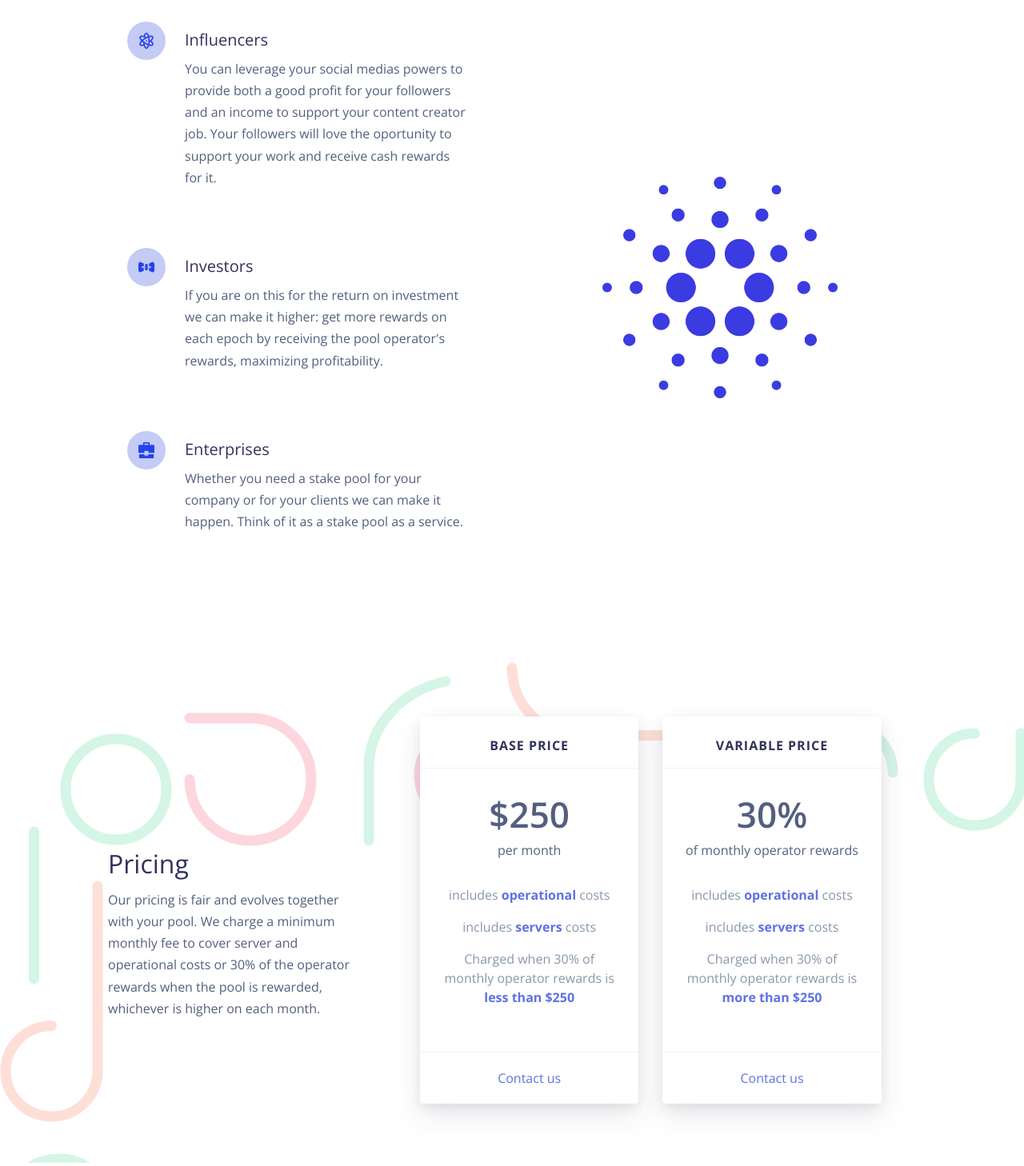
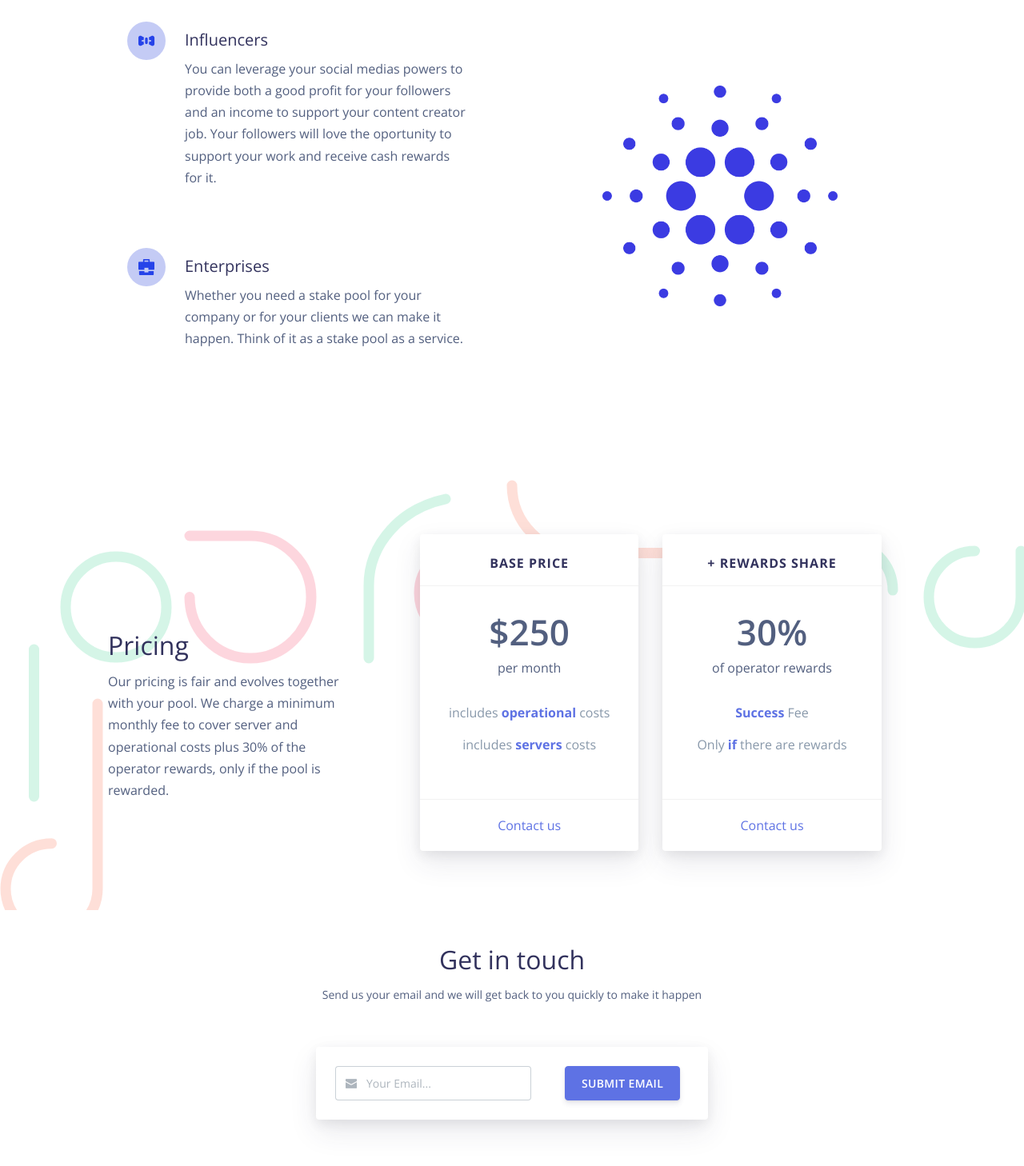
Before and after one commit to dindinho/dindinho.github.io, a plain HTML site: page index.html in a window 1280 px wide. Shown: the part 1782-3240 px from the top of the page at 80% size. Drawn offline with nearby package versions, Linux system fonts and the light colour scheme; some packages are replaced by stand-ins of ours; files whose address does not match are found by name.

Commit message:
alteração no pricing

```diff
--- a/index.html
+++ b/index.html
@@ -231,20 +231,11 @@ Coded by www.creative-tim.com
           <div class="col-lg-6">
             <div class="info info-horizontal info-hover-primary">
               <div class="icon icon-shape icon-shape-info rounded-circle text-white">
-                <i class="ni ni-atom text-info"></i>
+                <i class="ni ni-tie-bow text-info"></i>
               </div>
               <div class="description pl-4">
                 <h5 class="title">Influencers</h5>
                 <p>You can leverage your social medias powers to provide both a good profit for your followers and an income to support your content creator job. Your followers will love the oportunity to support your work and receive cash rewards for it.</p>
-              </div>
-            </div>
-            <div class="info info-horizontal info-hover-primary">
-              <div class="icon icon-shape icon-shape-info rounded-circle text-white">
-                <i class="ni ni-tie-bow text-info"></i>
-              </div>
-              <div class="description pl-4">
-                <h5 class="title">Investors</h5>
-                <p>If you are on this for the return on investment we can make it higher: get more rewards on each epoch by receiving the pool operator's rewards, maximizing profitability.</p>
               </div>
             </div>
             <div class="info info-horizontal info-hover-primary">
@@ -269,7 +260,7 @@ Coded by www.creative-tim.com
         <div class="row">
           <div class="col-md-4 d-flex justify-content-center flex-column">
             <h3 class="display-3 mt-3">Pricing</h3>
-            <p class="mt-0">Our pricing is fair and evolves together with your pool. We charge a minimum monthly fee to cover server and operational costs or 30% of the operator rewards when the pool is rewarded, whichever is higher on each month.</p>
+            <p class="mt-0">Our pricing is fair and evolves together with your pool. We charge a minimum monthly fee to cover server and operational costs plus 30% of the operator rewards, only if the pool is rewarded.</p>
           </div>
           <div class="col-lg-7 col-md-8 ml-auto mr-auto">
             <div class="tab-content tab-space">
@@ -344,9 +335,6 @@ Coded by www.creative-tim.com
                           <li class="align-items-center">
                             <span>includes <b class="text-primary">servers</b> costs</span>
                           </li>
-                          <li class="align-items-center">
-                            <span>Charged when 30% of monthly operator rewards is <b class="text-primary">less than $250</b></span>
-                          </li>
                         </ul>
                       </div>
                       <div class="card-footer bg-transparent">
@@ -357,20 +345,19 @@ Coded by www.creative-tim.com
                   <div class="col-md-6">
                     <div class="card card-pricing bg-white border-0 text-center mb-4">
                       <div class="card-header bg-transparent">
-                        <h6 class="text-uppercase ls-1 py-3 mb-0">VARIABLE PRICE</h6>
+                        <h6 class="text-uppercase ls-1 py-3 mb-0">+ REWARDS SHARE</h6>
                       </div>
                       <div class="card-body">
                         <div class="display-2">30%</div>
-                        <span>of monthly operator rewards</span>
+                        <span>of operator rewards</span>
                         <ul class="list-unstyled my-4">
-                          <li class="align-items-center">
-                            <span>includes <b class="text-primary">operational</b> costs</span>
+						  <li class="align-items-center">
+                            <span><b class="text-primary">Success</b> Fee<br>
+                            </span>
                           </li>
                           <li class="align-items-center">
-                            <span>includes <b class="text-primary">servers</b> costs</span>
-                          </li>
-                          <li class="align-items-center">
-                            <span>Charged when 30% of monthly operator rewards is <b class="text-primary">more than $250</b></span>
+						    <span>Only <b class="text-primary">if</b> there are rewards<br>
+                            </span>
                           </li>
                         </ul>
                       </div>
```
Also changed, not shown: 1 other file.
